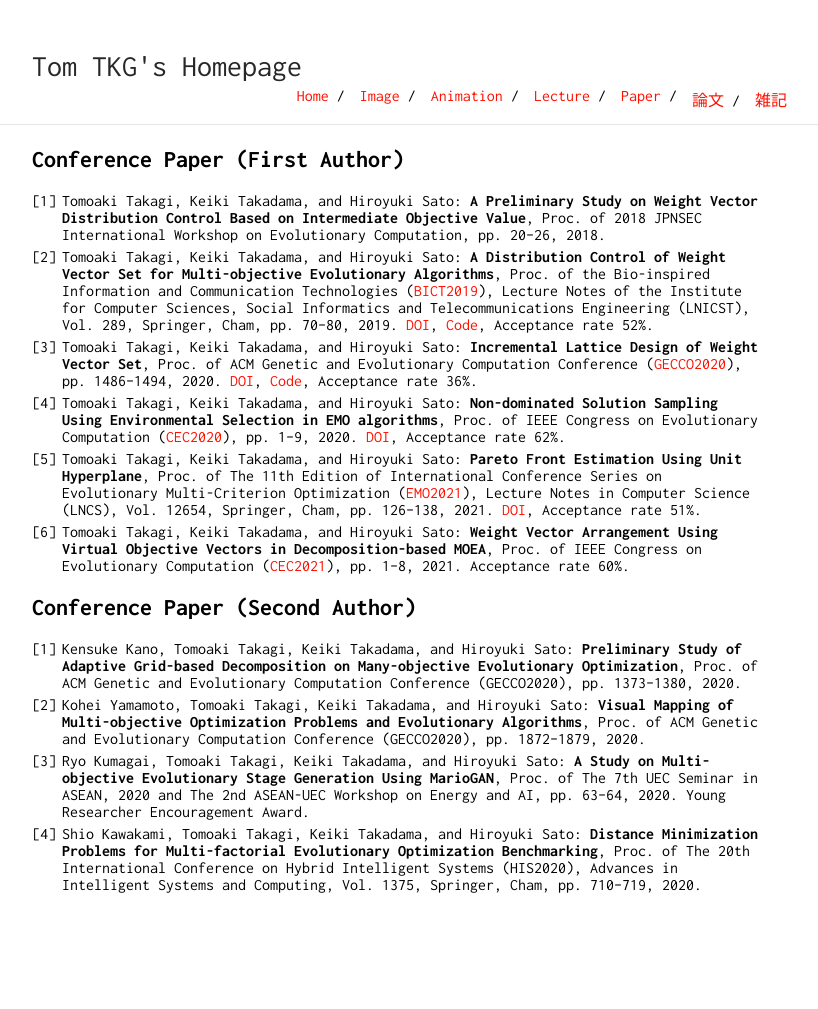
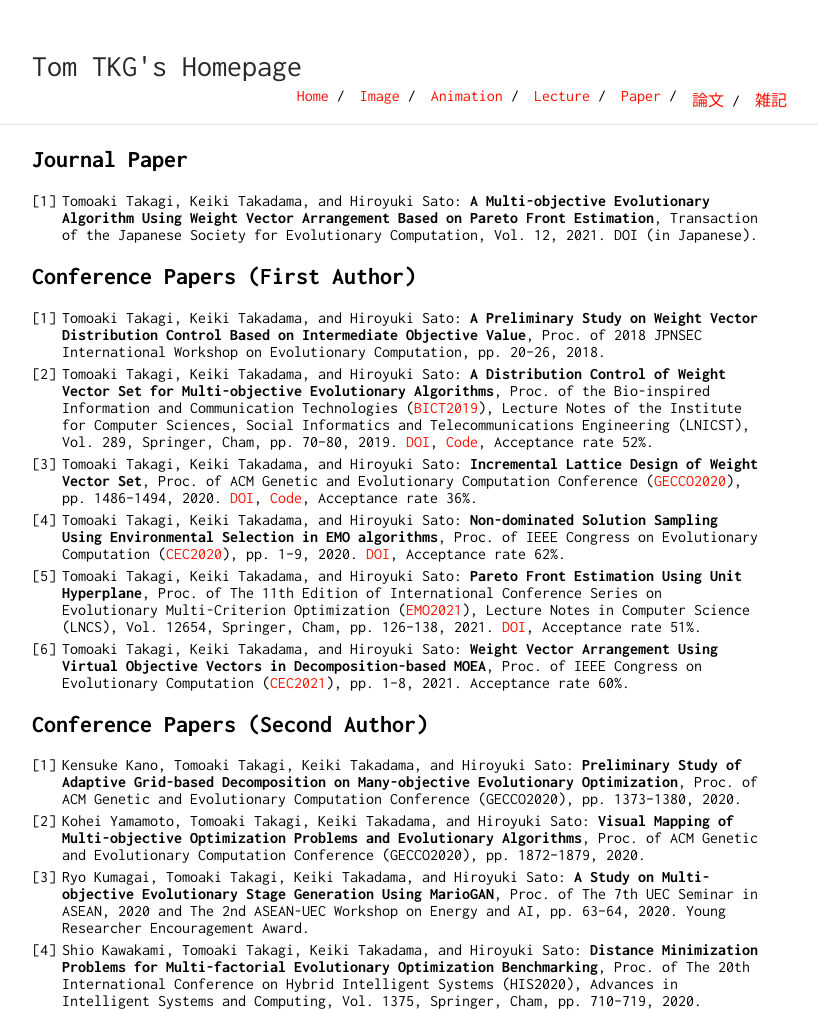
Before and after one commit to tomtkg/tomtkg.github.io, a Jekyll site: the page built from paper.md, in a window 1280 px wide. Shown: the whole page, without its empty margins (228-1046 px from the left). Built offline with Jekyll 4.4.1, drawn with Linux system fonts in a browser that asks for light colours; before the commit the page ends 900 px from its top, so only the background shows below that.

Commit message:
Add paper

```diff
--- a/paper.md
+++ b/paper.md
@@ -3,7 +3,10 @@
 title: Tom TKG's Homepage
 ---
 
-## Conference Paper (First Author)
+## Journal Paper
+1. Tomoaki Takagi, Keiki Takadama, and Hiroyuki Sato: **A Multi-objective Evolutionary Algorithm Using Weight Vector Arrangement Based on Pareto Front Estimation**, Transaction of the Japanese Society for Evolutionary Computation, Vol. 12, 2021. DOI (in Japanese).
+
+## Conference Papers (First Author)
 1. Tomoaki Takagi, Keiki Takadama, and Hiroyuki Sato: **A Preliminary Study on Weight Vector Distribution Control Based on Intermediate Objective Value**,  Proc. of 2018 JPNSEC International Workshop on Evolutionary Computation, pp. 20--26, 2018.
 1. Tomoaki Takagi, Keiki Takadama, and Hiroyuki Sato: **A Distribution Control of Weight Vector Set for Multi-objective Evolutionary Algorithms**,  Proc. of the Bio-inspired Information and Communication Technologies ([BICT2019](https://bionetics2019.eai-conferences.org){:target="_blank"}), Lecture Notes of the Institute for Computer Sciences, Social Informatics and Telecommunications Engineering (LNICST), Vol. 289, Springer, Cham, pp. 70--80, 2019. [DOI](https://doi.org/10.1007/978-3-030-24202-2_6){:target="_blank"}, [Code](https://github.com/tomtkg/MOEA-D-DCWV){:target="_blank"}, Acceptance rate 52%.
 1. Tomoaki Takagi, Keiki Takadama, and Hiroyuki Sato: **Incremental Lattice Design of Weight Vector Set**,  Proc. of ACM Genetic and Evolutionary Computation Conference ([GECCO2020](https://gecco-2020.sigevo.org){:target="_blank"}), pp. 1486--1494, 2020. [DOI](https://doi.org/10.1145/3377929.3398082){:target="_blank"}, [Code](https://github.com/tomtkg/ILD){:target="_blank"}, Acceptance rate 36%.
@@ -11,7 +14,7 @@
 1. Tomoaki Takagi, Keiki Takadama, and Hiroyuki Sato: **Pareto Front Estimation Using Unit Hyperplane**, Proc. of The 11th Edition of International Conference Series on Evolutionary Multi-Criterion Optimization ([EMO2021](https://emo2021.org){:target="_blank"}), Lecture Notes in Computer Science (LNCS), Vol. 12654, Springer, Cham, pp. 126--138, 2021. [DOI](https://doi.org/10.1007/978-3-030-72062-9_11){:target="_blank"}, Acceptance rate 51%.
 1. Tomoaki Takagi, Keiki Takadama, and Hiroyuki Sato: **Weight Vector Arrangement Using Virtual Objective Vectors in Decomposition-based MOEA**, Proc. of IEEE Congress on Evolutionary Computation ([CEC2021](https://cec2021.mini.pw.edu.pl/){:target="_blank"}), pp. 1--8, 2021. Acceptance rate 60%.
 
-## Conference Paper (Second Author)
+## Conference Papers (Second Author)
 1. Kensuke Kano, Tomoaki Takagi, Keiki Takadama, and Hiroyuki Sato: **Preliminary Study of Adaptive Grid-based Decomposition on Many-objective Evolutionary Optimization**, Proc. of ACM Genetic and Evolutionary Computation Conference (GECCO2020), pp. 1373--1380, 2020.
 1. Kohei Yamamoto, Tomoaki Takagi, Keiki Takadama, and Hiroyuki Sato: **Visual Mapping of Multi-objective Optimization Problems and Evolutionary Algorithms**, Proc. of ACM Genetic and Evolutionary Computation Conference (GECCO2020), pp. 1872--1879, 2020.
 1. Ryo Kumagai, Tomoaki Takagi, Keiki Takadama, and Hiroyuki Sato: **A Study on Multi-objective Evolutionary Stage Generation Using MarioGAN**, Proc. of The 7th UEC Seminar in ASEAN, 2020 and The 2nd ASEAN-UEC Workshop on Energy and AI, pp. 63--64, 2020. Young Researcher Encouragement Award.
```
Also changed, not shown: paperJP.md (+4 -0 lines).
